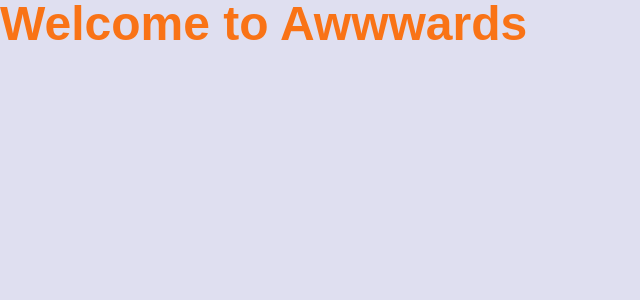
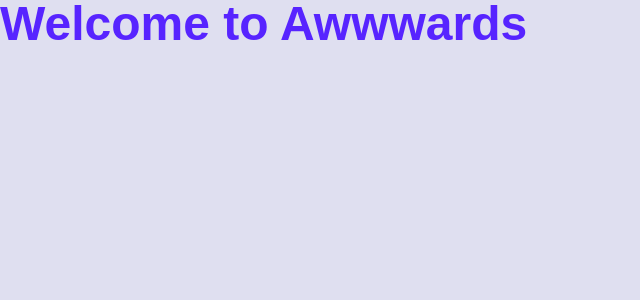
Before and after one commit to vivek1842/Awwwards, a React (Vite) app: page / in a window 1280 px wide. Shown: the top 300 px of the page, without its empty margins (0-640 px from the left). Built offline with nearby package versions, Linux system fonts and the light colour scheme.

Commit message:
hero section started

```diff
--- a/src/App.jsx
+++ b/src/App.jsx
@@ -4,7 +4,7 @@
 const App = () => {
   return (
     <main>
-      <h1 className='text-5xl text-orange-500 font-bold'>Welcome to Awwwards</h1>
+      <h1 className='text-5xl text-violet-300 font-bold'>Welcome to Awwwards</h1>
     </main>
   )
 }
--- /dev/null
+++ b/src/components/Hero.jsx
@@ -0,0 +1,10 @@
+// eslint-disable-next-line no-unused-vars
+import React from 'react'
+
+const Hero = () => {
+  return (
+    <div>Hero</div>
+  )
+}
+
+export default Hero
```
